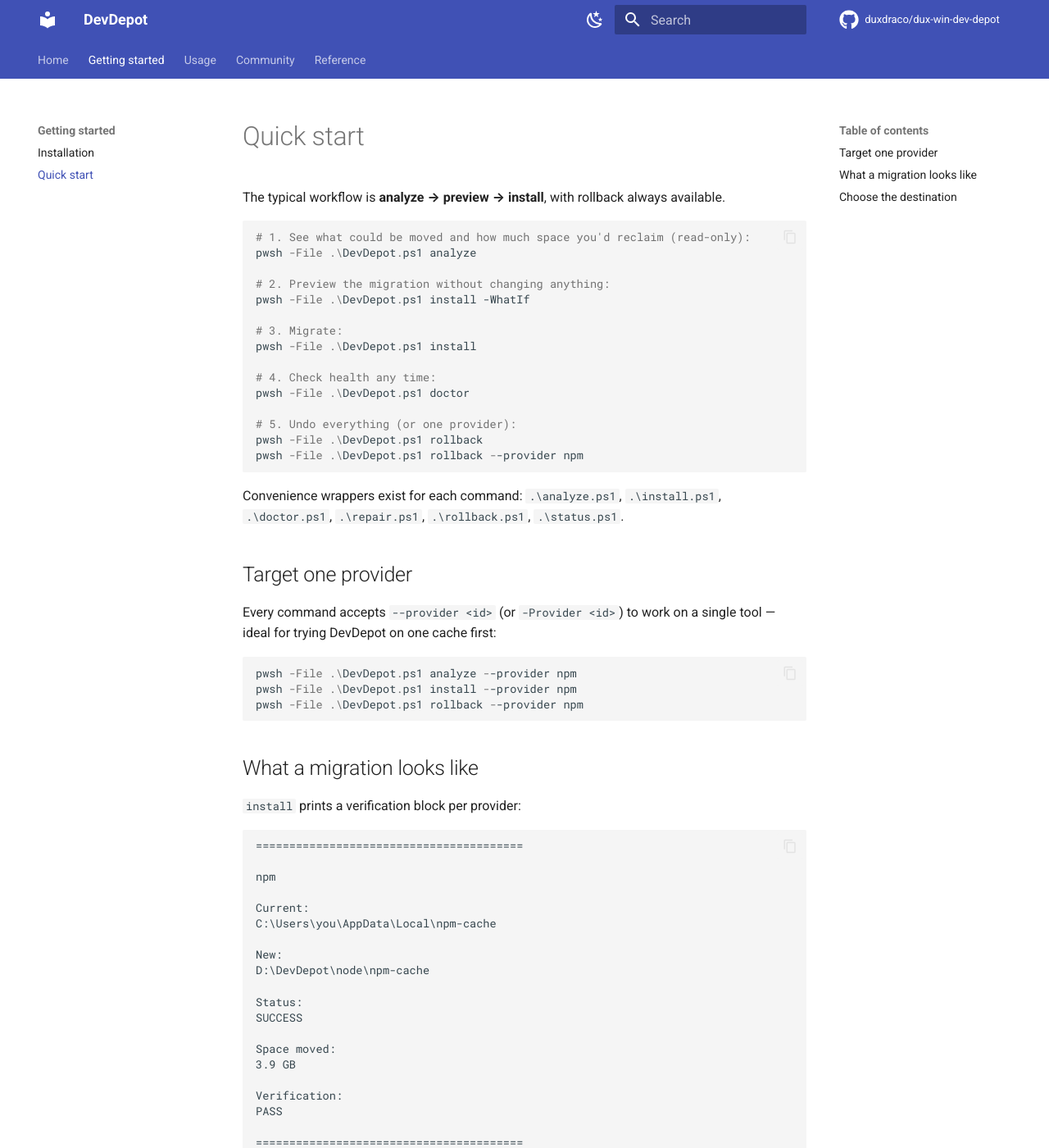
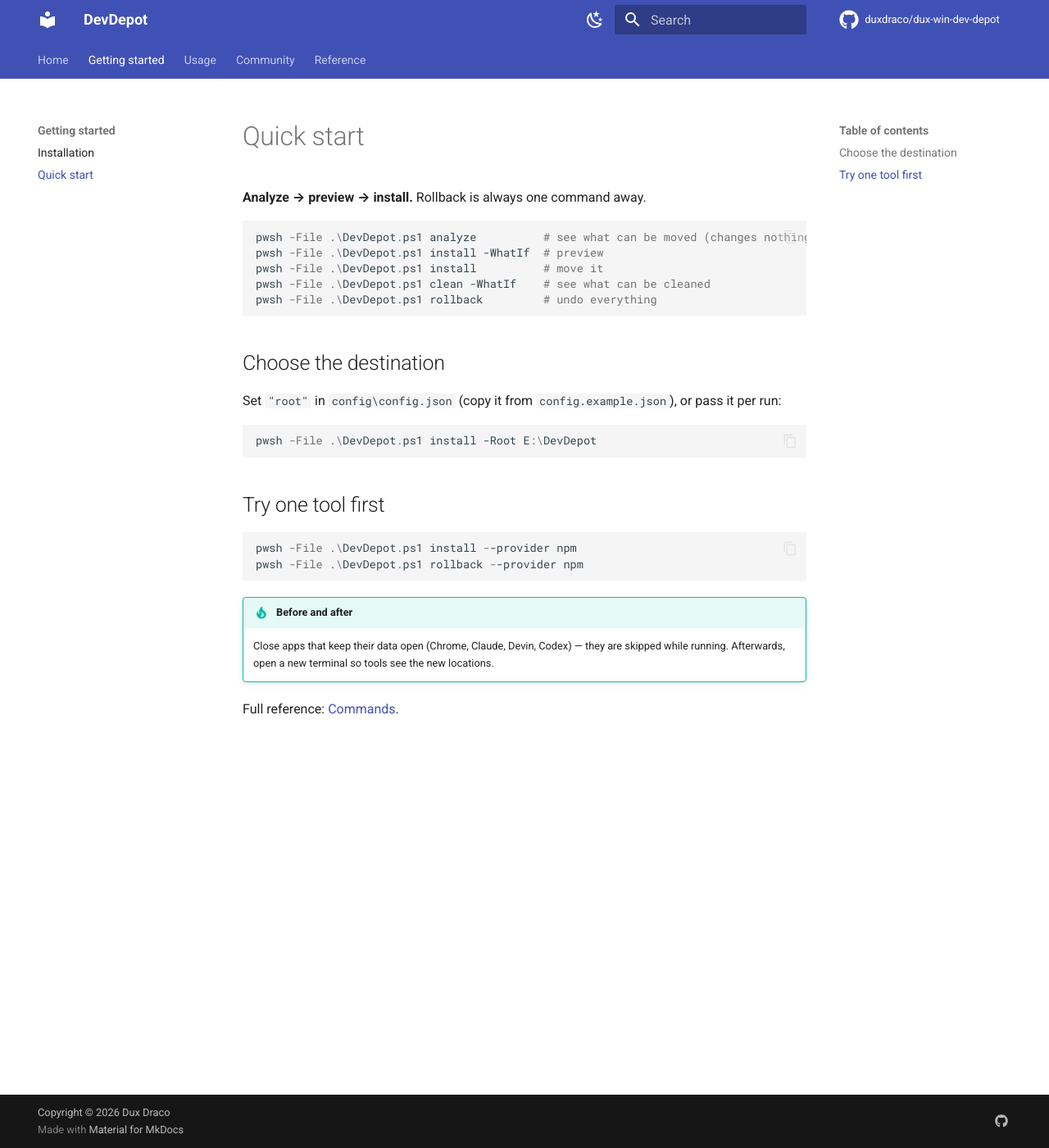
Before and after one commit to duxdraco/dux-win-dev-depot, an MkDocs documentation site: the page built from docs/quick-start.md, in a window 1280 px wide and 1400 px high. Shown: the whole window at 82% size. Built offline with MkDocs 1.6.1 and Material for MkDocs 9.7.7, drawn with Linux system fonts in a browser that asks for light colours; comment, search, counter and statistics services are not loaded; some of the changed text lies outside the part shown.

Commit message:
docs: shorten README and quick start
README goes from ~310 to ~100 lines: what it does, install, the three-step
flow, clean, undo, a one-table coverage list and a safety summary. Detailed
material stays in docs/ and is linked. Also brings the provider count and
coverage up to date (25 providers incl. AI tools and Chrome; the old README
still listed 13 and called AI/IDE support "planned").

Co-Authored-By: Claude Opus 5.5 <noreply@anthropic.com>

````diff
--- a/docs/quick-start.md
+++ b/docs/quick-start.md
@@ -1,79 +1,32 @@
 # Quick start
 
-The typical workflow is **analyze → preview → install**, with rollback always available.
+**Analyze → preview → install.** Rollback is always one command away.
 
 ```powershell
-# 1. See what could be moved and how much space you'd reclaim (read-only):
-pwsh -File .\DevDepot.ps1 analyze
-
-# 2. Preview the migration without changing anything:
-pwsh -File .\DevDepot.ps1 install -WhatIf
-
-# 3. Migrate:
-pwsh -File .\DevDepot.ps1 install
-
-# 4. Check health any time:
-pwsh -File .\DevDepot.ps1 doctor
-
-# 5. Undo everything (or one provider):
-pwsh -File .\DevDepot.ps1 rollback
-pwsh -File .\DevDepot.ps1 rollback --provider npm
-```
-
-Convenience wrappers exist for each command: `.\analyze.ps1`, `.\install.ps1`,
-`.\doctor.ps1`, `.\repair.ps1`, `.\rollback.ps1`, `.\status.ps1`.
-
-## Target one provider
-
-Every command accepts `--provider <id>` (or `-Provider <id>`) to work on a single tool —
-ideal for trying DevDepot on one cache first:
-
-```powershell
-pwsh -File .\DevDepot.ps1 analyze --provider npm
-pwsh -File .\DevDepot.ps1 install --provider npm
-pwsh -File .\DevDepot.ps1 rollback --provider npm
-```
-
-## What a migration looks like
-
-`install` prints a verification block per provider:
-
-```text
-========================================
-
-npm
-
-Current:
-C:\Users\you\AppData\Local\npm-cache
-
-New:
-D:\DevDepot\node\npm-cache
-
-Status:
-SUCCESS
-
-Space moved:
-3.9 GB
-
-Verification:
-PASS
-
-========================================
+pwsh -File .\DevDepot.ps1 analyze          # see what can be moved (changes nothing)
+pwsh -File .\DevDepot.ps1 install -WhatIf  # preview
+pwsh -File .\DevDepot.ps1 install          # move it
+pwsh -File .\DevDepot.ps1 clean -WhatIf    # see what can be cleaned
+pwsh -File .\DevDepot.ps1 rollback         # undo everything
 ```
 
 ## Choose the destination
 
-By default DevDepot migrates to `D:\DevDepot`. Change it with a flag, an environment
-variable, or `config/config.json`:
+Set `"root"` in `config\config.json` (copy it from `config.example.json`), or pass it per run:
 
 ```powershell
 pwsh -File .\DevDepot.ps1 install -Root E:\DevDepot
 ```
 
-See [Commands](commands.md) for the full command reference and
-[Configuration](https://github.com/duxdraco/dux-win-dev-depot/blob/main/docs/Architecture.md#configuration)
-for every option.
+## Try one tool first
 
-!!! tip "Open a new terminal after installing"
-    Environment-variable changes apply to newly started processes. Open a new terminal (or
-    restart your IDE) so tools pick up the redirected cache locations.
+```powershell
+pwsh -File .\DevDepot.ps1 install --provider npm
+pwsh -File .\DevDepot.ps1 rollback --provider npm
+```
+
+!!! tip "Before and after"
+    Close apps that keep their data open (Chrome, Claude, Devin, Codex) — they are skipped
+    while running. Afterwards, open a new terminal so tools see the new locations.
+
+Full reference: [Commands](commands.md).
````
Also changed, not shown: README.md (+55 -267 lines), docs/assets/README.md (+1 -1 lines), docs/index.md (+3 -1 lines).
